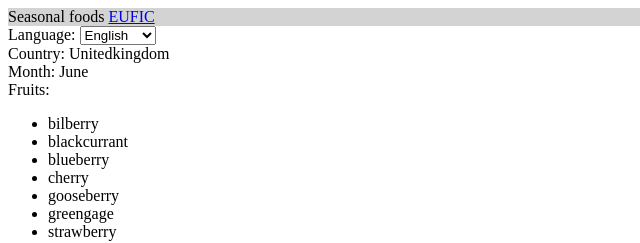
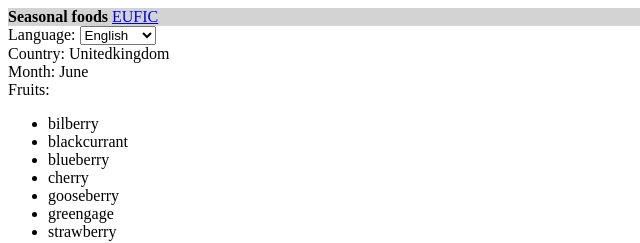
Before and after one commit to pbizopoulos/seasonal-foods-in-europe-this-month, a plain HTML site: page index.html in a window 1280 px wide. Shown: the top 243 px of the page, 0-640 px from the left. Drawn offline with Linux system fonts and the light colour scheme.

Commit message:
Update index.html

```diff
--- a/index.html
+++ b/index.html
@@ -15,7 +15,7 @@
 	<body>
 		<div style="background-color:lightgray;float:left;width:100%;">
 			<div style="float:left;width:50%;">
-				<span id="seasonalFoods"></span>
+				<b><span id="seasonalFoods"></span></b>
 				<a href="https://www.eufic.org/en/explore-seasonal-fruit-and-vegetables-in-europe">EUFIC</a>
 			</div>
 			<div style="float:left;text-align:right;width:25%;">
```
